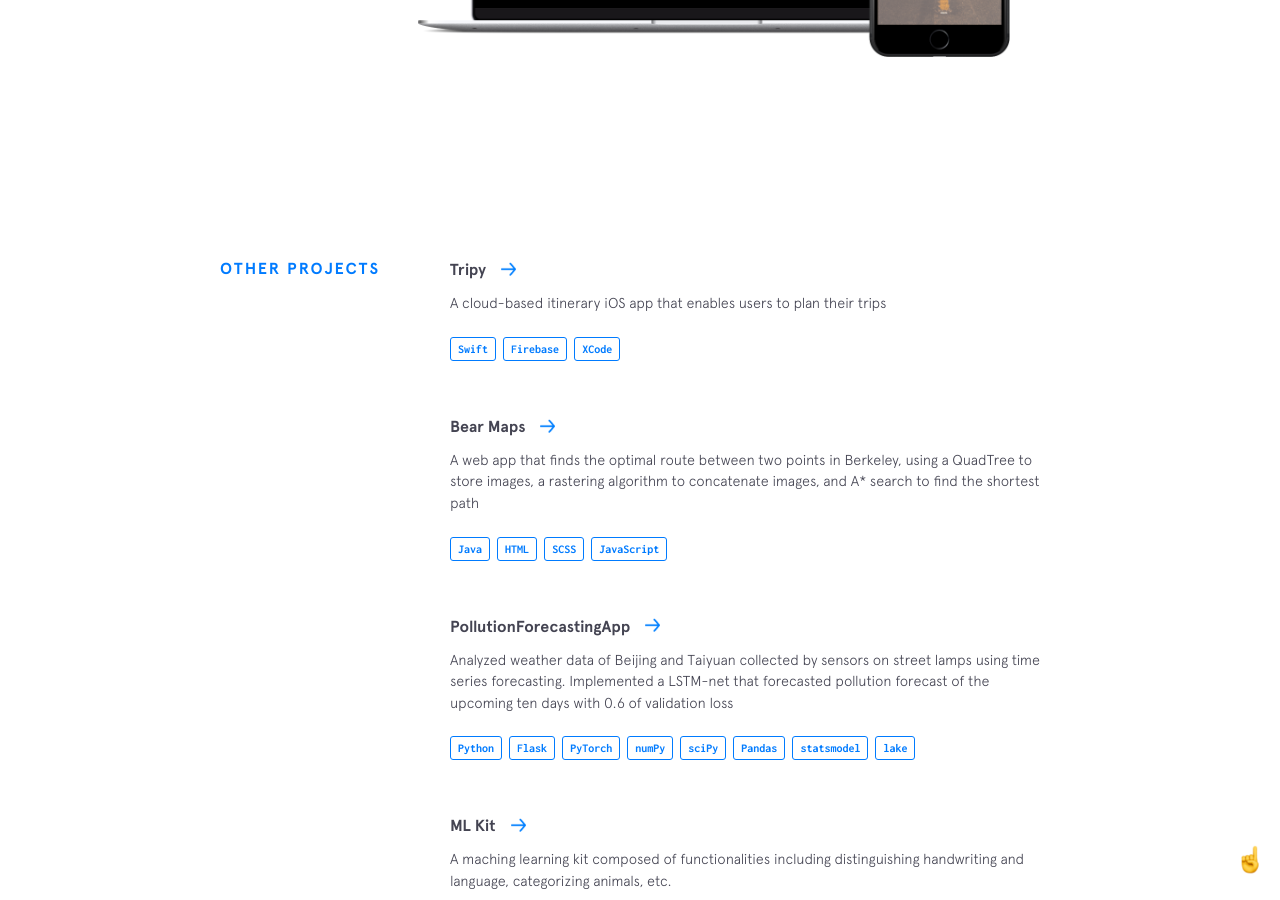
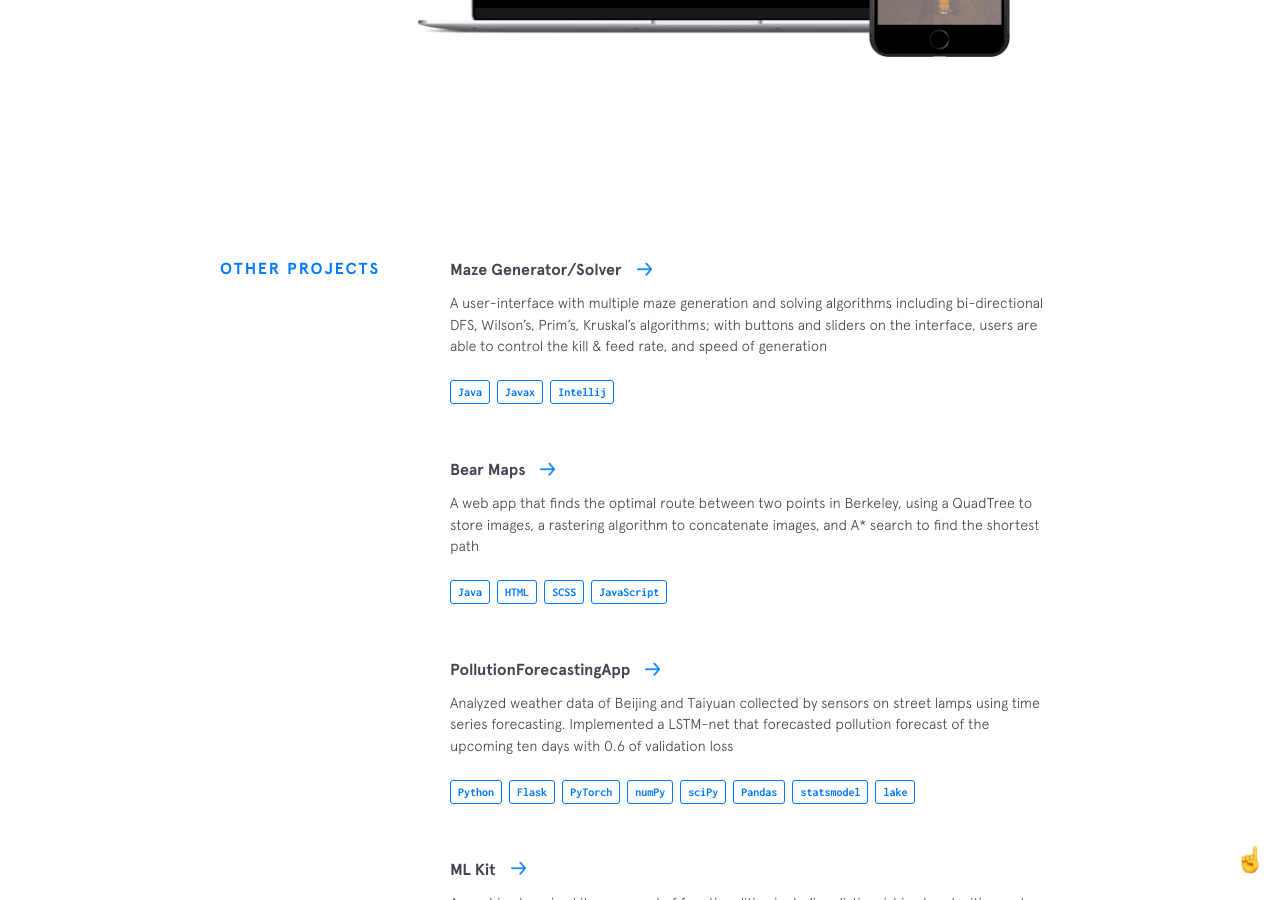
Before and after one commit to ChrisSun99/chrissun99.github.io, a Jekyll site: the page built from index.html, in a window 1280 px wide and 900 px high, scrolled down 3937 px. Built offline with Jekyll 4.4.1, drawn with Linux system fonts in a browser that asks for light colours; nearby versions of some CDN libraries.

Commit message:
modify projects

```diff
--- a/_data/other-projects.yml
+++ b/_data/other-projects.yml
@@ -1,11 +1,11 @@
-- name: Tripy
-  url: https://github.com/ChrisSun99/Tripy
-  code: https://github.com/ChrisSun99/Tripy
-  description: A cloud-based itinerary iOS app that enables users to plan their trips
+- name: Maze Generator/Solver
+  url: https://github.com/ChrisSun99/MazeGenerator
+  code: https://github.com/ChrisSun99/MazeGenerator
+  description: A user-interface with multiple maze generation and solving algorithms including bi-directional DFS, Wilson’s, Prim’s, Kruskal’s algorithms; with buttons and sliders on the interface, users are able to control the kill & feed rate, and speed of generation
   used:
-    - thing: Swift
-    - thing: Firebase
-    - thing: XCode
+    - thing: Java
+    - thing: Javax
+    - thing: Intellij
 
 - name: Bear Maps
   url:
```
Also changed, not shown: _includes/blogs.html (added, +18 -0 lines).
